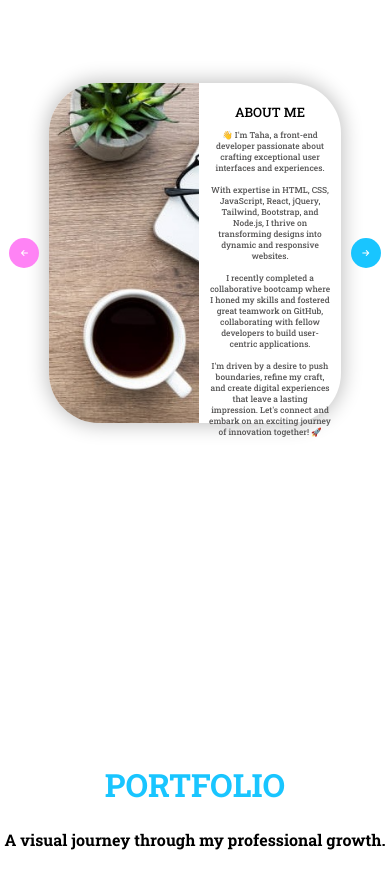
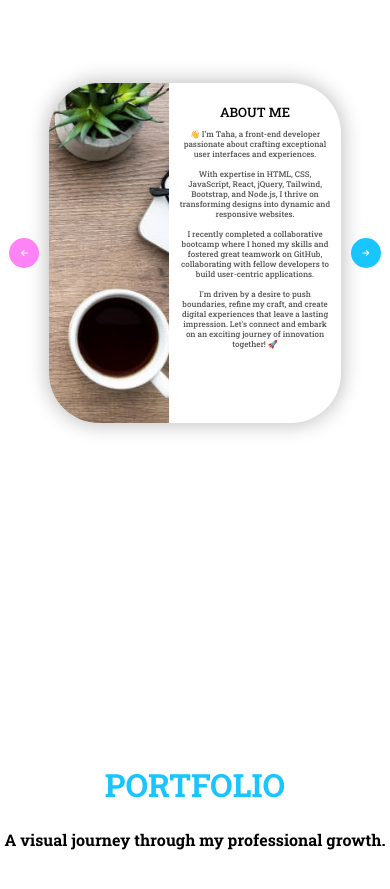
Before and after one commit to TahaHL/IT-Carreer-Switch-Portfolio, a plain HTML site: page index.html in a window 390 px wide. Shown: the part 920-1809 px from the top of the page. Drawn offline with Linux system fonts and the light colour scheme.

Commit message:
fixing font size on about section for smaller screens

```diff
--- a/style.css
+++ b/style.css
@@ -1030,6 +1030,9 @@ a{
     .info-box h6{
         margin-left: 15px;
     }
+    .about-me-image{
+        width: 120px;
+    }
 }
 
 @media (max-width: 400px){
@@ -1121,7 +1124,7 @@ a{
         margin-top: 180px;
     }
     .about-container p{
-        font-size: 8.4px;
+        font-size: 8px;
     }
     .about-container button{
         padding: 0;
```
